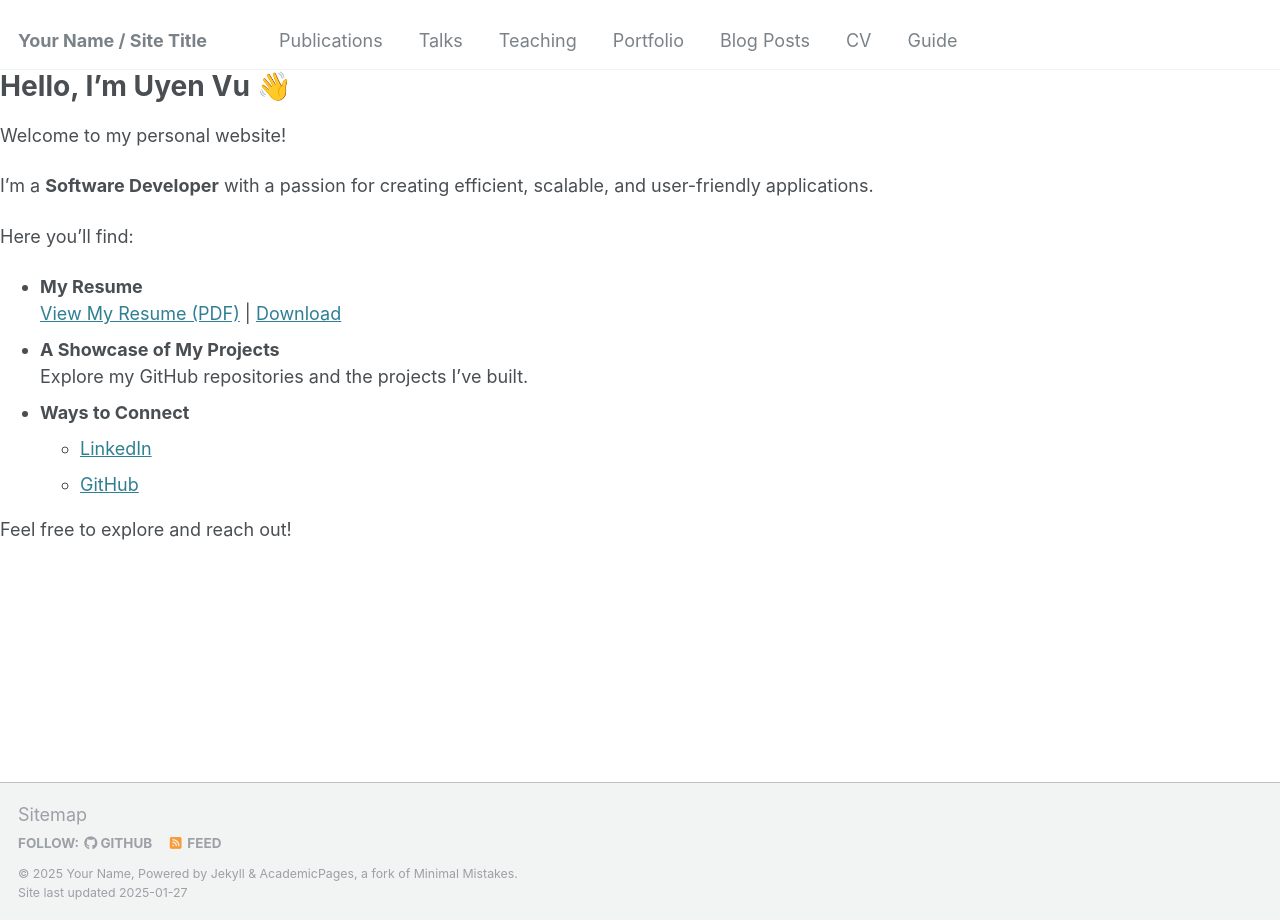
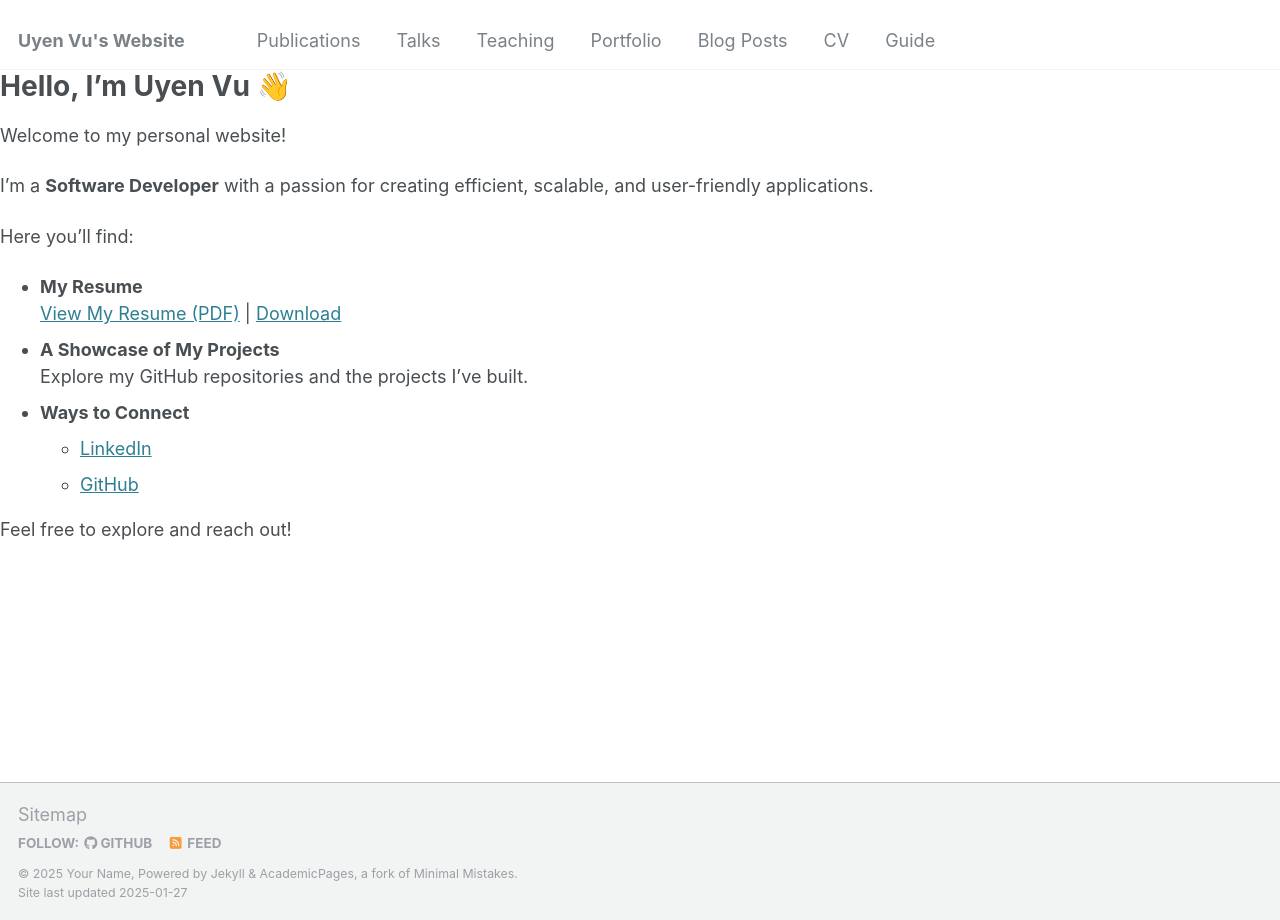
Before and after one commit to uynvu078/uynvu078.github.io, a Jekyll site: the page built from index.md, in a window 1280 px wide. Built offline with Jekyll 4.4.1, drawn with Linux system fonts in a browser that asks for light colours.

Commit message:
Update _config.yml

```diff
--- a/_config.yml
+++ b/_config.yml
@@ -8,13 +8,13 @@
 
 # Basic Site Settings
 locale                   : "en-US"
-title                    : "Your Name / Site Title"
+title                    : "Uyen Vu's Website"
 title_separator          : "-"
 name                     : &name "Your Name"
-description              : &description "personal description"
-url                      : https://academicpages.github.io # the base hostname & protocol for your site e.g. "https://[your GitHub username].github.io"
+description              : &description "Personal Portfolio, Projects, and Resume"
+url                      : https://academicpages.github.io # the base hostname & protocol for your site e.g. "https://uynvu078.github.io"
 baseurl                  : "" # the subpath of your site, e.g. "/blog"
-repository               : "academicpages/academicpages.github.io"
+repository               : "uynvu078/uynvu078.github.io"
 
 # Site Author - The following control what appear as part of the author content on the side bar.
 #               If a field is blank the icon and link will not appear, otherwise it will be shown.
@@ -22,13 +22,13 @@ repository               : "academicpages/academicpages.github.io"
 author:
   # Biographic information
   avatar           : "profile.png"
-  name             : "Your Sidebar Name"
+  name             : "Uyen Vu"
   pronouns         : # example: "she/her"
-  bio              : "Short biography for the left-hand sidebar"
+  bio              : "Software Developer passionate about creating scalable and user-friendly applications."
   location         : "Earth"
   employer         : "Red Brick University"
   uri              : # URL
-  email            : "none@example.org"
+  email            : "upvu@cougarnet.uh.edu"
 
   # Academic websites
   arxiv            : # URL - Update with the correct link to your profile
@@ -44,7 +44,7 @@ author:
   bitbucket        : # Username - Update with your username on the site
   codepen          : # Username
   dribbble         : # Username
-  github           : "academicpages"
+  github           : "uynvu078"
   kaggle           : # Username
   stackoverflow    : # User number or user number and name (i.e., use "1" or "1/jeff-atwood")
 
@@ -58,7 +58,7 @@ author:
   keybase          : # Username
   instagram        : # Username
   lastfm           : # Username
-  linkedin         : # Username
+  linkedin         : "Uyen (Sofia) Vu"
   mastodon         : # URL
   medium           : # URL
   pinterest        : # Username
```
